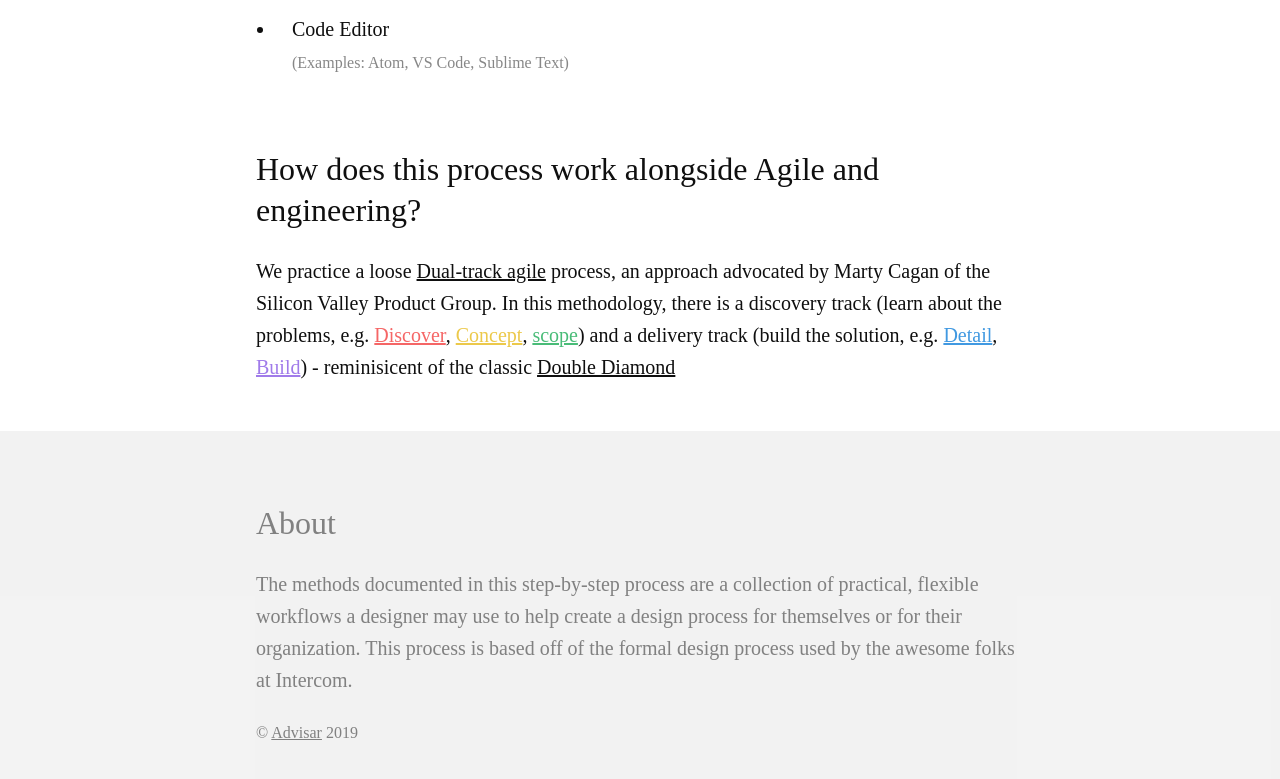
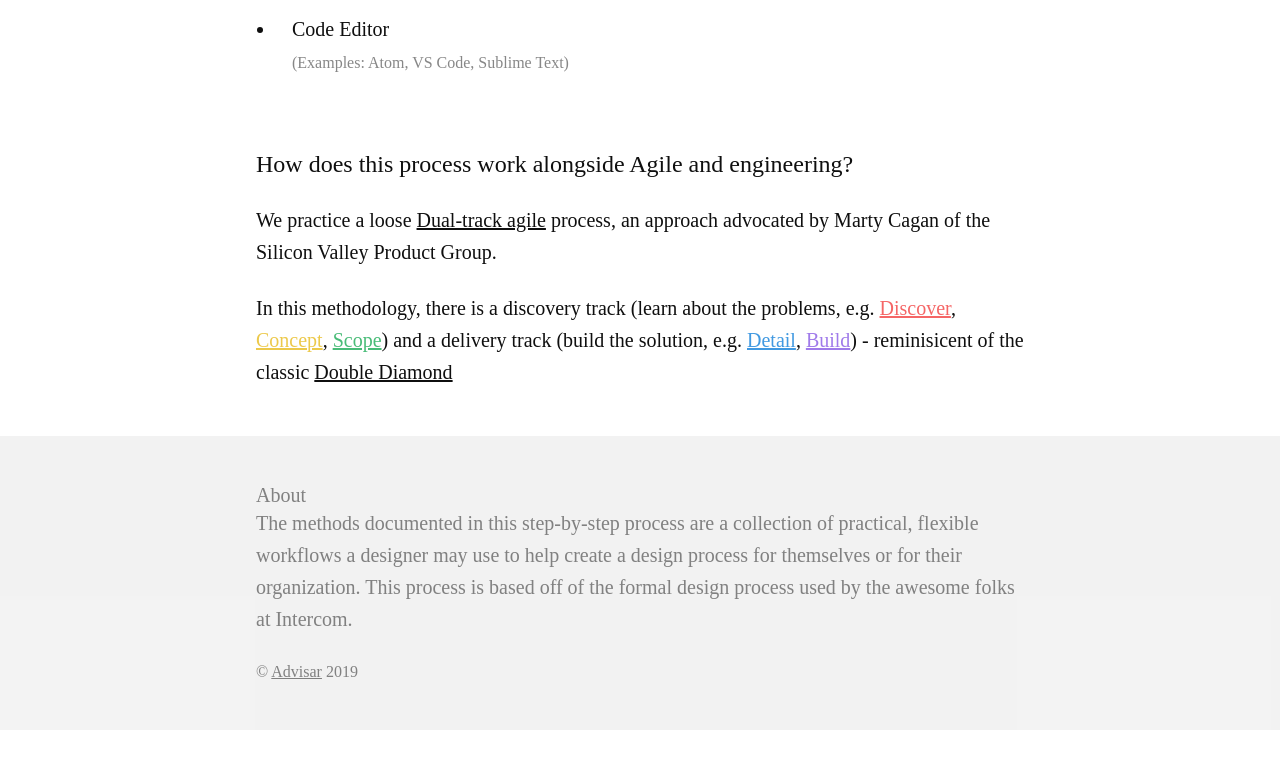
Before and after one commit to rparag-masonite/advisar-design-process, a plain HTML site: page index.html in a window 1280 px wide. Shown: the part 1945-2724 px from the top of the page. After the commit the page ends 2675 px from the top, so only its background shows below. Drawn offline with nearby package versions, Linux system fonts and the light colour scheme; a web font is replaced by a local one.

Commit message:
update agile section

```diff
--- a/index.html
+++ b/index.html
@@ -69,12 +69,13 @@
       <li>Note taking tool<br><small class="u-text--neutral-5">(Examples: Notion, Confluence, OneNote, Things, Evernote)</small></li>
       <li>Code Editor<br><small class="u-text--neutral-5">(Examples: Atom, VS Code, Sublime Text)</small></li>
     </ul>
-    <h4>How does this process work alongside Agile and engineering?</h4>
-    <p>We practice a loose <a href="https://svpg.com/dual-track-agile/" target="_blank">Dual-track agile</a> process, an approach advocated by Marty Cagan of the Silicon Valley Product Group. In this methodology, there is a discovery track (learn about the problems, e.g. <a href="discover.html" class="u-text--red">Discover</a>, <a href="concept.html" class="u-text--yellow">Concept</a>, <a href="scope.html" class="u-text--green">scope</a>) and a delivery track (build the solution, e.g. <a href="detail.html" class="u-text--blue">Detail</a>, <a href="build.html" class="u-text--purple">Build</a>) - reminisicent of the classic <a href="https://medium.com/digital-experience-design/how-to-apply-a-design-thinking-hcd-ux-or-any-creative-process-from-scratch-b8786efbf812" target="_blank">Double Diamond</a></p>
+    <h5>How does this process work alongside Agile and engineering?</h5>
+    <p>We practice a loose <a href="https://svpg.com/dual-track-agile/" target="_blank">Dual-track agile</a> process, an approach advocated by Marty Cagan of the Silicon Valley Product Group.</p>
+    <p>In this methodology, there is a discovery track (learn about the problems, e.g. <a href="discover.html" class="u-text--red">Discover</a>, <a href="concept.html" class="u-text--yellow">Concept</a>, <a href="scope.html" class="u-text--green">Scope</a>) and a delivery track (build the solution, e.g. <a href="detail.html" class="u-text--blue">Detail</a>, <a href="build.html" class="u-text--purple">Build</a>) - reminisicent of the classic <a href="https://medium.com/digital-experience-design/how-to-apply-a-design-thinking-hcd-ux-or-any-creative-process-from-scratch-b8786efbf812" target="_blank">Double Diamond</a></p>
   </main>
   <div class="l-footer u-text--neutral-5">
     <div class="l-footer__body">
-      <h4>About</h4>
+      <h>About</h4>
       <p>The methods documented in this step-by-step process are a collection of practical, flexible workflows a designer may use to help create a design process for themselves or for their organization. This process is based off of the formal design process
         used by the awesome folks at Intercom.</p>
         <small>&copy; <a href="https://www.advisar.com/" target="_blank">Advisar</a>&nbsp;2019</small></div>
```
Also changed, not shown: 3 other files.
